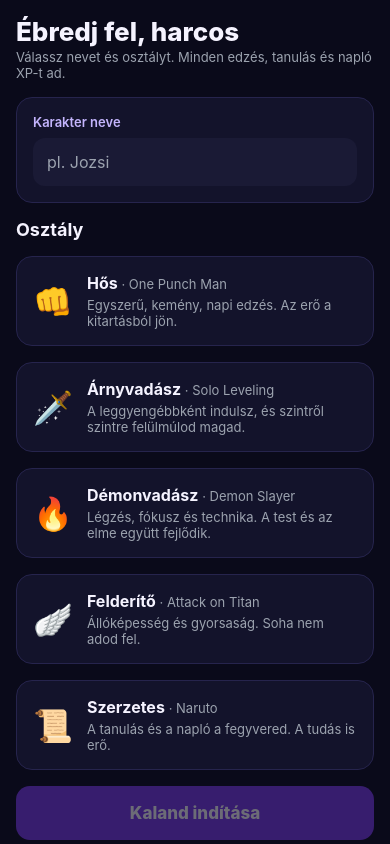
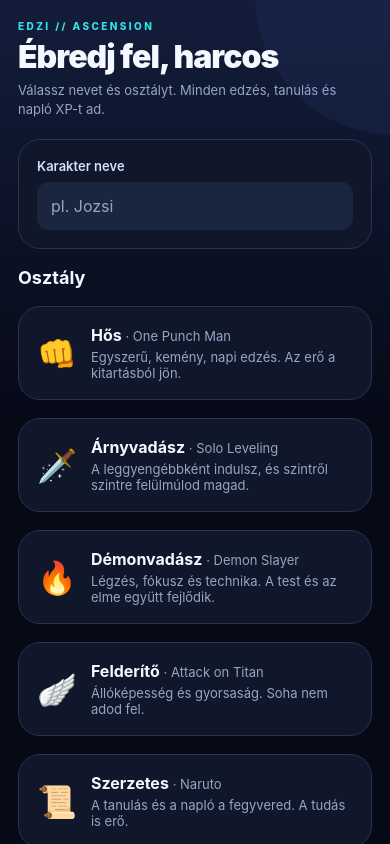
Before and after one commit to jtdevzero/Edzi, a React Native app in the folder mobile/: screen /Character in a window 390 px wide. Built offline with nearby package versions, Linux system fonts and the light colour scheme.

Commit message:
design: build Ascension visual system, hunter card and premium navigation

```diff
--- a/mobile/src/components/CharacterCard.jsx
+++ b/mobile/src/components/CharacterCard.jsx
@@ -1,44 +1,69 @@
-import React from 'react';
-import { View, Text, StyleSheet } from 'react-native';
+import React, { useEffect, useRef } from 'react';
+import { View, Text, Animated, StyleSheet } from 'react-native';
 import { LinearGradient } from 'expo-linear-gradient';
+import Svg, { Circle, Path } from 'react-native-svg';
 import { getClass, characterTitle } from '../game/characters';
 import XPBar from './XPBar';
 import { colors } from '../theme';
 
+function Crest({ emoji, color }) {
+  return (
+    <View style={styles.crest}>
+      <Svg width={108} height={108} viewBox="0 0 108 108" style={StyleSheet.absoluteFill} pointerEvents="none">
+        <Circle cx="54" cy="54" r="48" fill="none" stroke={color} strokeWidth="1" strokeOpacity=".35" strokeDasharray="3 5" />
+        <Circle cx="54" cy="54" r="40" fill="#111D39" stroke={color} strokeWidth="2" strokeOpacity=".9" />
+        <Path d="M54 5 L58 15 L54 19 L50 15 Z M54 89 L58 93 L54 103 L50 93 Z" fill={colors.cyan} />
+      </Svg>
+      <Text style={styles.crestEmoji}>{emoji}</Text>
+    </View>
+  );
+}
 export default function CharacterCard({ character, progress }) {
   const cls = getClass(character.classId);
-  const rank = progress.level >= 21 ? 'S-RANK' : progress.level >= 16 ? 'A-RANK' :
-    progress.level >= 11 ? 'B-RANK' : progress.level >= 6 ? 'C-RANK' : 'D-RANK';
-
+  const rank = progress.level >= 21 ? 'S' : progress.level >= 16 ? 'A' :
+    progress.level >= 11 ? 'B' : progress.level >= 6 ? 'C' : 'D';
+  const appear = useRef(new Animated.Value(0)).current;
+  useEffect(() => {
+    Animated.timing(appear, { toValue: 1, duration: 480, useNativeDriver: true }).start();
+  }, []);
   return (
-    <LinearGradient colors={['#2a1b5e', '#13132b']} style={[styles.card, { borderColor: cls.color + '66' }]}>
-      <View style={styles.row}>
-        <View style={[styles.avatar, { borderColor: cls.color }]}>
-          <Text style={styles.avatarEmoji}>{cls.emoji}</Text>
+    <Animated.View style={{ opacity: appear, transform: [{ translateY: appear.interpolate({ inputRange: [0, 1], outputRange: [12, 0] }) }] }}>
+      <LinearGradient colors={['#242557', '#151C3A', '#0D152B']} style={styles.card}>
+        <View style={styles.accentRail} pointerEvents="none" />
+        <View style={styles.cardTop}>
+          <Text style={styles.cardLabel}>◈  HUNTER PROFILE</Text>
+          <View style={styles.rankPill}><Text style={styles.rankText}>{rank} — RANK</Text></View>
         </View>
-        <View style={styles.info}>
-          <Text style={styles.name} numberOfLines={1}>{character.name}</Text>
-          <Text style={[styles.title, { color: cls.color }]}>{characterTitle(character.classId, progress.level)}</Text>
-          <Text style={styles.cls}>{cls.name} · {cls.anime}</Text>
-          <Text style={styles.rank}>✦ {rank} · {progress.weeklyTrialsCompleted || 0} hőspróba teljesítve</Text>
+        <View style={styles.main}>
+          <Crest emoji={cls.emoji} color={cls.color || colors.primarySoft} />
+          <View style={styles.info}>
+            <Text style={styles.name} numberOfLines={2}>{character.name}</Text>
+            <Text style={styles.title}>{characterTitle(character.classId, progress.level)}</Text>
+            <Text style={styles.cls}>{cls.name}</Text>
+            <View style={styles.detail}><Text style={styles.detailText}>{progress.weeklyTrialsCompleted || 0} heti hőspróba</Text></View>
+          </View>
         </View>
-      </View>
-      <XPBar xp={progress.xp} xpToNextLevel={progress.xpToNextLevel} level={progress.level} />
-    </LinearGradient>
+        <View style={styles.divider} />
+        <XPBar xp={progress.xp} xpToNextLevel={progress.xpToNextLevel} level={progress.level} />
+      </LinearGradient>
+    </Animated.View>
   );
 }
-
 const styles = StyleSheet.create({
-  card: { borderRadius: 20, padding: 18, borderWidth: 1, gap: 16 },
-  row: { flexDirection: 'row', alignItems: 'center', gap: 14 },
-  avatar: {
-    width: 64, height: 64, borderRadius: 32, borderWidth: 2,
-    alignItems: 'center', justifyContent: 'center', backgroundColor: '#0a0a1a'
-  },
-  avatarEmoji: { fontSize: 30 },
-  info: { flex: 1 },
-  name: { color: colors.text, fontSize: 22, fontWeight: '800' },
-  title: { fontSize: 14, fontWeight: '700', marginTop: 2 },
-  cls: { color: colors.textMuted, fontSize: 12, marginTop: 2 },
-  rank: { color: colors.gold, fontSize: 11, fontWeight: '800', marginTop: 5 }
+  card: { borderWidth: 1, borderColor: '#5159A6', borderRadius: 27, padding: 18, gap: 16, overflow: 'hidden' },
+  accentRail: { position: 'absolute', top: 0, left: 24, width: 115, height: 2, backgroundColor: colors.cyan },
+  cardTop: { flexDirection: 'row', alignItems: 'center', justifyContent: 'space-between' },
+  cardLabel: { color: colors.cyan, letterSpacing: 1.9, fontSize: 10, fontWeight: '900' },
+  rankPill: { backgroundColor: '#28294E', borderColor: colors.gold, borderWidth: 1, paddingHorizontal: 11, paddingVertical: 6, borderRadius: 999 },
+  rankText: { color: colors.gold, fontSize: 11, fontWeight: '900', letterSpacing: 1.2 },
+  main: { flexDirection: 'row', alignItems: 'center', gap: 12 },
+  crest: { width: 108, height: 108, alignItems: 'center', justifyContent: 'center' },
+  crestEmoji: { fontSize: 45 },
+  info: { flex: 1, gap: 3 },
+  name: { color: colors.text, fontSize: 24, fontWeight: '900', letterSpacing: -.7 },
+  title: { color: colors.primarySoft, fontSize: 13, fontWeight: '800' },
+  cls: { color: colors.textMuted, fontSize: 12 },
+  detail: { alignSelf: 'flex-start', marginTop: 7, backgroundColor: '#132C3B', paddingHorizontal: 9, paddingVertical: 5, borderRadius: 8 },
+  detailText: { color: colors.cyan, fontSize: 10, fontWeight: '800' },
+  divider: { height: 1, backgroundColor: '#3C4676' }
 });
--- a/mobile/src/components/Screen.jsx
+++ b/mobile/src/components/Screen.jsx
@@ -1,20 +1,26 @@
 import React from 'react';
 import { ScrollView, View, Text, StyleSheet } from 'react-native';
+import { LinearGradient } from 'expo-linear-gradient';
 import { useSafeAreaInsets } from 'react-native-safe-area-context';
-import { colors } from '../theme';
+import { colors, type } from '../theme';
 
-export default function Screen({ title, subtitle, right, children }) {
+export default function Screen({ title, subtitle, right, children, eyebrow = 'EDZI // ASCENSION' }) {
   const insets = useSafeAreaInsets();
   return (
+    <View style={styles.root}>
+      <LinearGradient colors={['#131D3B', colors.bg, colors.bg]} style={StyleSheet.absoluteFill} pointerEvents="none" />
+      <View pointerEvents="none" style={styles.topAura} />
       <ScrollView
         style={styles.scroll}
-      contentContainerStyle={[styles.content, { paddingTop: insets.top + 16 }]}
+        contentContainerStyle={[styles.content, { paddingTop: insets.top + 20, paddingBottom: insets.bottom + 40 }]}
         keyboardShouldPersistTaps="handled"
+        showsVerticalScrollIndicator={false}
       >
         {title ? (
           <View style={styles.header}>
             <View style={styles.headerText}>
-            <Text style={styles.title}>{title}</Text>
+              <Text style={styles.eyebrow}>{eyebrow}</Text>
+              <Text style={styles.title} accessibilityRole="header">{title}</Text>
               {subtitle ? <Text style={styles.subtitle}>{subtitle}</Text> : null}
             </View>
             {right}
@@ -22,14 +28,17 @@ export default function Screen({ title, subtitle, right, children }) {
         ) : null}
         {children}
       </ScrollView>
+    </View>
   );
 }
-
 const styles = StyleSheet.create({
-  scroll: { flex: 1, backgroundColor: colors.bg },
-  content: { paddingHorizontal: 16, paddingBottom: 32, gap: 16 },
-  header: { flexDirection: 'row', alignItems: 'center', justifyContent: 'space-between' },
-  headerText: { flex: 1 },
-  title: { color: colors.text, fontSize: 26, fontWeight: '800' },
-  subtitle: { color: colors.textMuted, fontSize: 13, marginTop: 2 }
+  root: { flex: 1, backgroundColor: colors.bg, overflow: 'hidden' },
+  topAura: { position: 'absolute', width: 280, height: 280, borderRadius: 140, right: -145, top: -145, backgroundColor: '#29366A', opacity: .24 },
+  scroll: { flex: 1 },
+  content: { paddingHorizontal: 18, gap: 18, width: '100%', maxWidth: 640, alignSelf: 'center' },
+  header: { flexDirection: 'row', alignItems: 'center', justifyContent: 'space-between', gap: 10, marginBottom: 2 },
+  headerText: { flex: 1, gap: 5 },
+  eyebrow: type.eyebrow,
+  title: type.h1,
+  subtitle: { ...type.body, fontSize: 13, lineHeight: 19 }
 });
--- a/mobile/src/components/XPBar.jsx
+++ b/mobile/src/components/XPBar.jsx
@@ -5,38 +5,32 @@ import { colors } from '../theme';
 
 export default function XPBar({ xp, xpToNextLevel, level }) {
   const progress = useRef(new Animated.Value(0)).current;
-  const pct = Math.min(xp / xpToNextLevel, 1);
-
+  const pct = Math.min(Math.max(xp / Math.max(1, xpToNextLevel), 0), 1);
   useEffect(() => {
-    Animated.spring(progress, { toValue: pct, useNativeDriver: false, tension: 40, friction: 8 }).start();
-  }, [pct]);
-
+    Animated.timing(progress, { toValue: pct, duration: 650, useNativeDriver: false }).start();
+  }, [pct, progress]);
   const width = progress.interpolate({ inputRange: [0, 1], outputRange: ['0%', '100%'] });
-
   return (
-    <View>
+    <View style={styles.root} accessibilityLabel={`Szint ${level}, ${xp} a ${xpToNextLevel} XP-ből`}>
       <View style={styles.labels}>
-        <Text style={styles.level}>Szint {level}</Text>
-        <Text style={styles.xp}>{xp} / {xpToNextLevel} XP</Text>
+        <Text style={styles.level}>LEVEL {String(level).padStart(2, '0')}</Text>
+        <Text style={styles.xp}>{xp} <Text style={styles.xpMuted}>/ {xpToNextLevel} XP</Text></Text>
       </View>
       <View style={styles.track}>
         <Animated.View style={[styles.fill, { width }]}>
-          <LinearGradient
-            colors={[colors.primary, colors.blue]}
-            start={{ x: 0, y: 0 }}
-            end={{ x: 1, y: 0 }}
-            style={StyleSheet.absoluteFill}
-          />
+          <LinearGradient colors={[colors.primary, '#B377FF', colors.cyan]}
+            start={{ x: 0, y: 0 }} end={{ x: 1, y: 0 }} style={StyleSheet.absoluteFill} />
         </Animated.View>
       </View>
     </View>
   );
 }
-
 const styles = StyleSheet.create({
-  labels: { flexDirection: 'row', justifyContent: 'space-between', marginBottom: 6 },
-  level: { color: colors.text, fontSize: 14, fontWeight: '700' },
-  xp: { color: colors.primarySoft, fontSize: 13, fontWeight: '600' },
-  track: { height: 12, backgroundColor: '#1e1b4b', borderRadius: 6, overflow: 'hidden' },
-  fill: { height: '100%', borderRadius: 6, overflow: 'hidden' }
+  root: { gap: 9 },
+  labels: { flexDirection: 'row', justifyContent: 'space-between', alignItems: 'center' },
+  level: { color: colors.cyan, fontSize: 11, fontWeight: '900', letterSpacing: 1.6 },
+  xp: { color: colors.text, fontSize: 12, fontWeight: '800' },
+  xpMuted: { color: colors.textMuted, fontSize: 11, fontWeight: '600' },
+  track: { height: 9, backgroundColor: colors.track, borderRadius: 20, overflow: 'hidden' },
+  fill: { height: '100%', borderRadius: 20 }
 });
--- a/mobile/src/theme.js
+++ b/mobile/src/theme.js
@@ -1,23 +1,42 @@
+// ASCENSION / 2026 — shared tokens for the fitness × RPG product.
 export const colors = {
-  bg: '#0a0a1a',
-  card: '#13132b',
-  cardBorder: '#26244d',
-  input: '#1a1a35',
-  text: '#f5f3ff',
-  textMuted: '#9ca3af',
-  textSoft: '#c4b5fd',
-  primary: '#7c3aed',
-  primarySoft: '#a78bfa',
-  blue: '#3b82f6',
-  gold: '#f59e0b',
-  green: '#22c55e',
-  red: '#ef4444'
+  bg: '#060916',
+  card: '#10172A',
+  cardElevated: '#151E34',
+  cardBorder: '#263451',
+  input: '#1A2540',
+  text: '#F6F8FF',
+  textMuted: '#94A6C6',
+  textSoft: '#D4DFFF',
+  primary: '#725CFF',
+  primarySoft: '#B2A8FF',
+  blue: '#27C8FF',
+  cyan: '#34E4E4',
+  gold: '#FBCB6C',
+  green: '#40E7AA',
+  red: '#FF6E8C',
+  shadow: '#000000',
+  track: '#202D48',
+  surface: '#0B1223'
 };
-
+export const space = { xs: 4, sm: 8, md: 12, lg: 16, xl: 24, xxl: 32 };
+export const radii = { sm: 12, md: 16, lg: 22, xl: 28, pill: 999 };
+export const type = {
+  eyebrow: { fontSize: 10, fontWeight: '800', letterSpacing: 2.4, color: colors.cyan },
+  h1: { fontSize: 32, fontWeight: '900', letterSpacing: -1, color: colors.text },
+  h2: { fontSize: 19, fontWeight: '800', letterSpacing: -.4, color: colors.text },
+  number: { fontSize: 29, fontWeight: '900', letterSpacing: -.8, color: colors.text },
+  body: { fontSize: 14, lineHeight: 22, color: colors.textMuted }
+};
 export const card = {
   backgroundColor: colors.card,
   borderColor: colors.cardBorder,
   borderWidth: 1,
-  borderRadius: 16,
-  padding: 16
+  borderRadius: radii.lg,
+  padding: 18
 };
+export const glassCard = {
+  ...card,
+  backgroundColor: colors.cardElevated,
+  borderColor: '#34436B'
+};
```
Also changed, not shown: mobile/src/components/SectionHeading.jsx (added, +18 -0 lines), mobile/src/navigation/TabNavigator.jsx (+38 -52 lines). Lines whose indentation alone changed are shown as unchanged.
